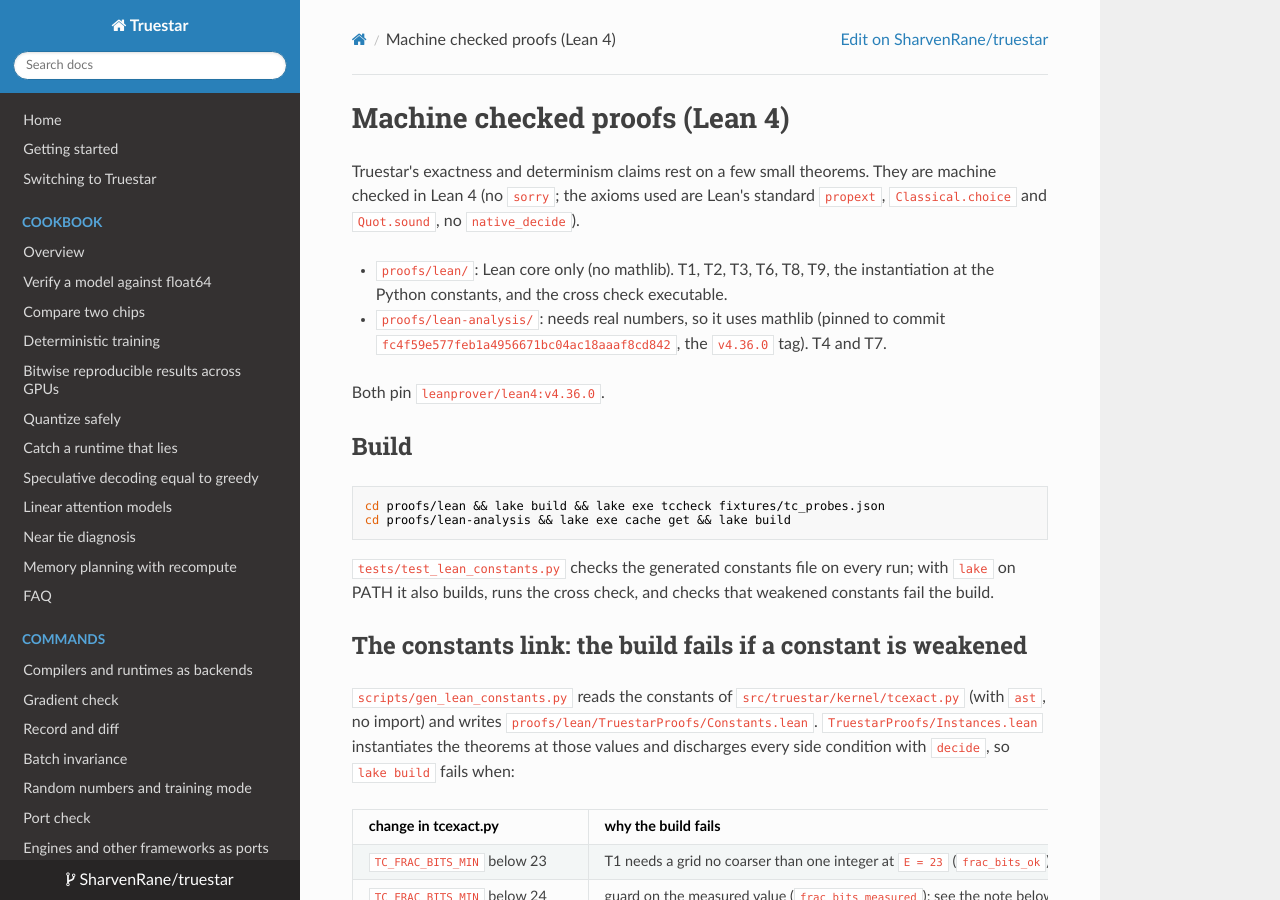
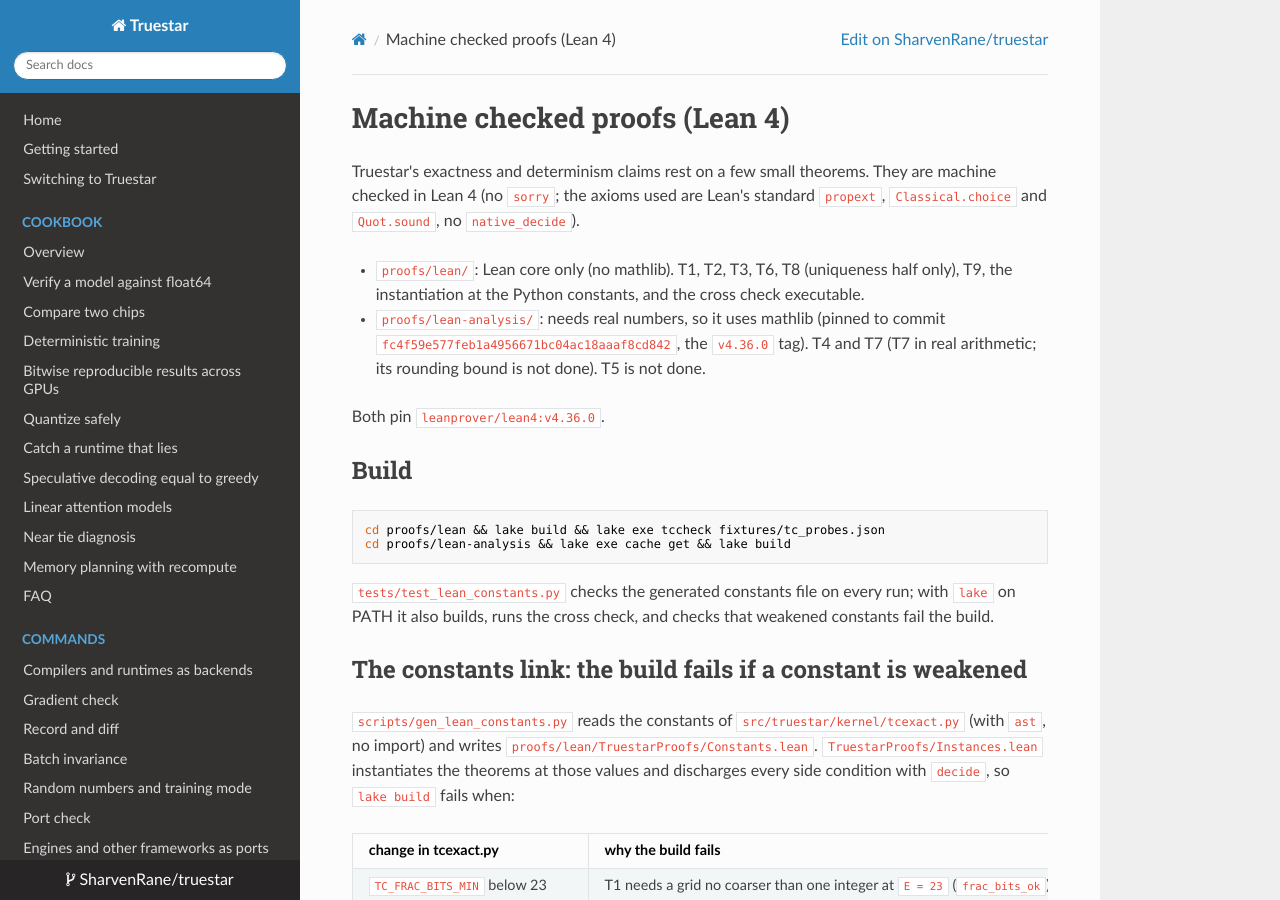
Before and after one commit to SharvenRane/truestar, an MkDocs documentation site: the page built from docs/PROOFS.md, in a window 1280 px wide and 900 px high. Built offline with MkDocs 1.6.1, drawn with Linux system fonts in a browser that asks for light colours; nearby versions of some CDN libraries.

Commit message:
Docs: accurate proof scope, cross chip coverage, Metal attention and sliced float64 figures, 0.1.0 release date

```diff
--- a/docs/PROOFS.md
+++ b/docs/PROOFS.md
@@ -4,10 +4,11 @@ Truestar's exactness and determinism claims rest on a few small theorems. They a
 in Lean 4 (no `sorry`; the axioms used are Lean's standard `propext`, `Classical.choice` and
 `Quot.sound`, no `native_decide`).
 
-* `proofs/lean/`: Lean core only (no mathlib). T1, T2, T3, T6, T8, T9, the instantiation at the
+* `proofs/lean/`: Lean core only (no mathlib). T1, T2, T3, T6, T8 (uniqueness half only), T9, the instantiation at the
   Python constants, and the cross check executable.
 * `proofs/lean-analysis/`: needs real numbers, so it uses mathlib (pinned to commit
-  `fc4f59e577feb1a4956671bc04ac18aaaf8cd842`, the `v4.36.0` tag). T4 and T7.
+  `fc4f59e577feb1a4956671bc04ac18aaaf8cd842`, the `v4.36.0` tag). T4 and T7 (T7 in real arithmetic; its
+  rounding bound is not done). T5 is not done.
 
 Both pin `leanprover/lean4:v4.36.0`.
 
```
Also changed, not shown: CHANGELOG.md (+2 -2 lines), README.md (+6 -2 lines), docs/METAL.md (+1 -1 lines), docs/SLICED_F64.md (+1 -1 lines).
